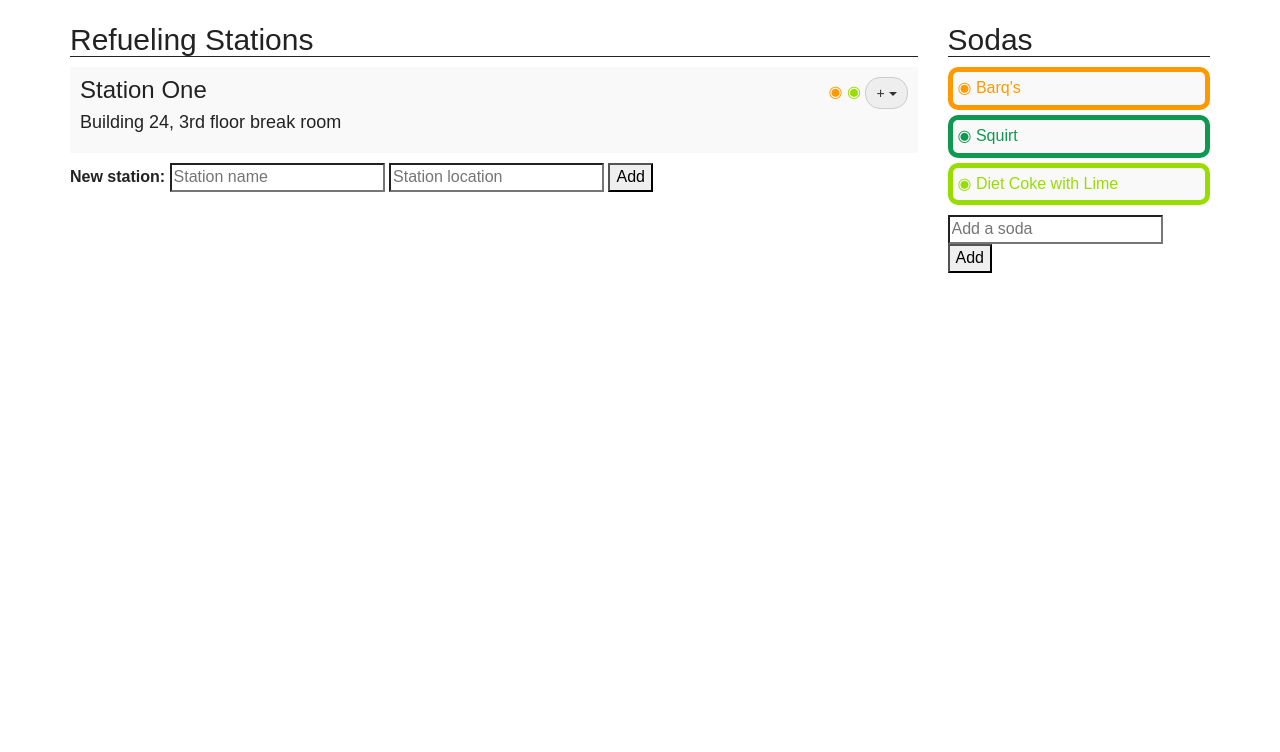
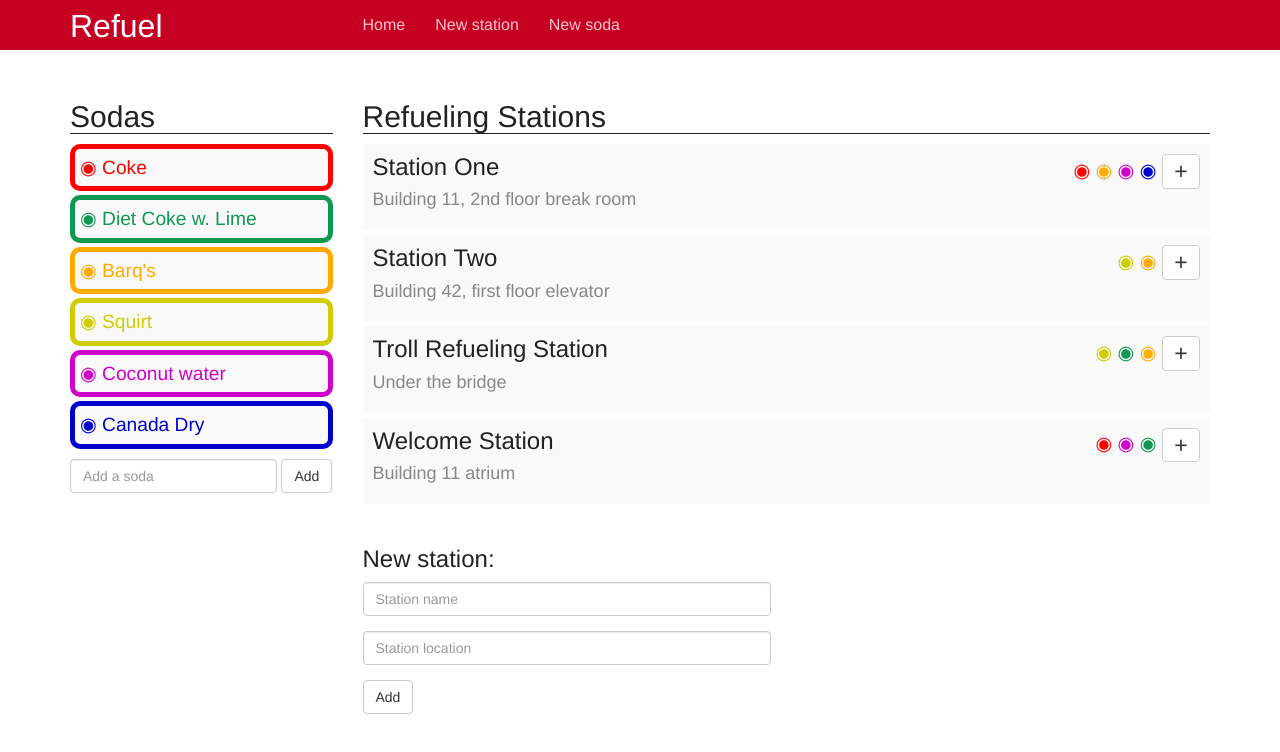
Before and after one commit to aldeka/sodatracker, a plain HTML site: page index.html in a window 1280 px wide. Drawn offline with Linux system fonts and the light colour scheme.

Commit message:
filtering, prettier

```diff
--- a/index.html
+++ b/index.html
@@ -12,28 +12,55 @@
 <script src="soda.js" type="text/javascript"></script>
 </head>
 <body>
-    <div class="container">
-        <br>
+    <div class="navbar">
+        <div class="container">
+            <div class="row">
+                <div class="col-md-3">
+                    <div class="title">Refuel</div>
+                </div>
+                <div class="">
+                    <ul class="nav navbar-nav">
+                        <li><a href="#">Home</a></li>
+                        <li><a href="#stationmaker">New station</a></li>
+                        <li><a href="#sodamaker">New soda</a></li>
+                    </ul>
+                </div>
+            </div>
+        </div>
+    </div>
+    <div class="container main-container">
         <div class="row">
-            <div id="stations" class="col-lg-9">
+            <div id="sodas" class="col-md-3 col-sm-6">
+                <h2>Sodas</h2>
+                <ul class="soda-list">
+                </ul>
+                <form id="sodamaker" class="form-inline" role="form">
+                    <div class='form-group'>
+                        <label class="sr-only" for="name">Soda name</label>
+                        <input name="name" type="text" placeholder="Add a soda" class="form-control">
+                    </div>
+                    <button type="submit" class="btn btn-default">Add</button>
+                </form>
+            </div>
+            <div class="col-sm-12 visible-sm clearfix"></div>
+            <div id="stations" class="col-md-9 col-sm-12">
                 <h2>Refueling Stations</h2>
                 <ul class="station-list">
                 </ul>
-                <form id="stationmaker">
-                    <label>New station:</label>
-                    <input name="name" type="text" placeholder="Station name">
-                    <input name="loc" type="text" placeholder="Station location">
-                    <input type="submit" value="Add">
+                <div class="row">
+                <form id="stationmaker" class="col-lg-6">
+                    <h3>New station:</h3>
+                    <div class='form-group'>
+                        <label class="sr-only" for="name">Station name</label>
+                        <input name="name" type="text" placeholder="Station name" class="form-control">
+                    </div>
+                    <div class='form-group'>
+                         <label class="sr-only" for="loc">Station location</label>
+                        <input name="loc" type="text" placeholder="Station location" class="form-control">
+                    </div>
+                    <button type="submit" class="btn btn-default">Add</button>
                 </form>
-            </div>
-            <div id="sodas" class="col-lg-3">
-                <h2>Sodas</h2>
-                <ul class="soda-list">
-                </ul>
-                <form id="sodamaker">
-                    <input name="name" type="text" placeholder="Add a soda">
-                    <input type="submit" value="Add">
-                </form>
+                </div>
             </div>
         </div>
     </div>
@@ -44,10 +71,8 @@
                 <div class="the-sodas">
                 </div>
                 <div class="btn-group adder-group {{if noButton}}no-button{{/if}}">
-                    <button type="button" class="btn btn-default dropdown-toggle adder" data-toggle="dropdown">
-                        + <span class="caret"></span>
-                    </button>
-                    <ul class="dropdown-menu" role="menu">
+                    <button type="button" class="btn btn-default dropdown-toggle adder" data-toggle="dropdown">&nbsp;+&nbsp;</button>
+                    <ul class="dropdown-menu pull-right" role="menu">
                     </ul>
                 </div>
             </ul>
@@ -70,9 +95,10 @@
             </li>
         {{/each}}
     </script>
+
     <script type="text/html" id="soda-template" type="text/x-jquery-tmpl">
         <li>
-            <div style="border-color: ${color}; color: ${color };">&#9673; ${name}</div>
+            <div data-attribute="soda-${id}" style="border-color: ${color}; color: ${color };">&#9673; ${name}</div>
         </li>
     </script>
 </body>
--- a/soda.js
+++ b/soda.js
@@ -1,37 +1,74 @@
-$(document).ready(function(){
+$(document).ready(function() {
+    var i, j, k;
+    var filters = [];
+
+    /* data */
     var sodas = [
         {
             id: 1,
-            name: "Barq's",
-            color: "#ff9900"
+            name: "Coke",
+            color: "red"
         },
         {
             id: 2,
-            name: "Squirt",
+            name: "Diet Coke w. Lime",
             color: "#0f9950"
         },
         {
             id: 3,
-            name: "Diet Coke with Lime",
-            color: "#99dd00"
+            name: "Barq's",
+            color: "#ffaa00"
+        },
+        {
+            id: 4,
+            name: "Squirt",
+            color: "#cfcc00"
+        },
+        {
+            id: 5,
+            name: "Coconut water",
+            color: "#d000cc"
+        },
+        {
+            id: 6,
+            name: "Canada Dry",
+            color: "#0000cc"
         }
     ];
     var stations = [
         {
             id: 1,
             name: "Station One",
-            loc: "Building 24, 3rd floor break room",
-            sodas: [sodas[0], sodas[2]],
+            loc: "Building 11, 2nd floor break room",
+            sodas: [sodas[0], sodas[2], sodas[4], sodas[5]]
+        },
+        {
+            id: 2,
+            name: "Station Two",
+            loc: "Building 42, first floor elevator",
+            sodas: [sodas[3], sodas[2]]
+        },
+        {
+            id: 3,
+            name: "Troll Refueling Station",
+            loc: "Under the bridge",
+            sodas: [sodas[3], sodas[1], sodas[2]]
+        },
+        {
+            id: 4,
+            name: "Welcome Station",
+            loc: "Building 11 atrium",
+            sodas: [sodas[0], sodas[4], sodas[1]]
         }
     ];
 
     /* For a given station, returns list of sodas the station doesn't already have */
-    var processedSodas = function(station){
+    var processedSodas = function(station) {
         var processed = [];
-        for(i=0; i<sodas.length; i++) {
-            var temp = sodas[i];
-            for(j=0; j<station.sodas.length; j++) {
-                if (sodas[i] === station.sodas[j]){
+        for(j=0; j<sodas.length; j++) {
+            var temp = sodas[j];
+            for(k=0; k<station.sodas.length; k++) {
+                if (sodas[j] === station.sodas[k]){
                     temp = undefined;
                 }
             }
@@ -42,23 +79,23 @@
         return processed;
     };
 
-    var initializeStation = function(station){
-        var id = station.id.toString();
-        var remainingSodas = processedSodas(station);
+    var initializeStation = function(station) {
+        var stationID = station.id.toString();
         // make base station template
         $('#station-template').tmpl(station).appendTo('.station-list');
         // fill in sodas the station has
         $('#the-sodas-template').tmpl(
             {'sodas': station.sodas}
-            ).appendTo('#station-' + id + ' .the-sodas:first-child');
+            ).appendTo('#station-' + stationID + ' .the-sodas:first-child');
         // fill in dropdown menu with the sodas the station doesn't have
         $('#soda-dropdown-template').tmpl(
             {
-                'sodas': remainingSodas
+                'sodas': processedSodas(station)
             }
-            ).appendTo('#station-'+ id +' .dropdown-menu');
+            ).appendTo('#station-'+ stationID +' .dropdown-menu');
     };
 
+    var initApp = function() {
         // initialize soda list
         for (i=0; i<sodas.length; i++) {
             $('#soda-template').tmpl(sodas[i]).appendTo('.soda-list');
@@ -68,30 +105,24 @@
         for (i=0; i<stations.length; i++) {
             initializeStation(stations[i]);
         }
+    }
 
-    $('body').on('click', '.station .dropdown-menu a', function(e){
+    /* Handler for menu for adding new sodas to stations */
+    $('body').on('click', '.station .dropdown-menu a', function(e) {
         e.preventDefault();
-        console.log('clicked');
         var soda, station, remainingSodas;
         var sodaID = $(this).attr('data-attribute').slice(5);
         var stationID = $($(this).parents('.station')[0]).attr('id').slice(8);
-        console.log(sodaID);
-        console.log(stationID);
         for (i=0; i<sodas.length; i++){
             if (sodas[i].id === parseInt(sodaID,10)){
                 soda = sodas[i];
                 break;
             }
         }
-        console.log(soda);
         if (soda){
-            console.log(stations.length);
             for (i=0; i<stations.length; i++) {
-                console.log(stations[i]);
-                console.log(parseInt(stationID,10));
                 if (stations[i].id === parseInt(stationID,10)) {
                     station = stations[i];
-                    console.log(station);
                     // add to station's sodas
                     station.sodas.push(soda);
                     $('#station-' + stationID + ' .the-sodas').empty();
@@ -113,7 +144,53 @@
         }
     });
 
-    $('body').on('submit', '#sodamaker', function(e){
+    /* Filtering stations by soda offered */
+    $('body').on('click', '#sodas ul div', function(e) {
+        var sodaID, acceptable_stations;
+        // toggle soda style
+        $(this).toggleClass('active');
+        sodaID = $(this).attr('data-attribute').slice(5);
+        // toggling filter
+        // check if filter already exists, and if so, remove it
+        for (i=0; i<filters.length; i++) {
+            if (filters[i] === parseInt(sodaID,10)) {
+                filters.splice(i, 1);
+                sodaID = '';
+                break;
+            }
+        }
+        // add new filter, if it exists
+        if (sodaID) {
+            filters.push(parseInt(sodaID,10));
+        }
+        // remove class filtered from all matching stations
+        // add class filtered to any station we want filtered out
+        if (filters.length === 0) {
+            $('.station').removeClass('filtered');
+        } else {
+            // populate list of visible stations' IDs
+            acceptable_stations = [];
+            for (i=0; i<stations.length; i++) {
+                var station = stations[i];
+                for (j=0; j<filters.length; j++) {
+                    for (k=0; k<station.sodas.length; k++) {
+                        if (station.sodas[k].id === filters[j]) {
+                            acceptable_stations.push(station.id);
+                        }
+                    }
+                }
+            }
+            // we filter everything...
+            $('.station').addClass('filtered');
+            // then remove the class selectively
+            for (i=0; i<acceptable_stations.length; i++) {
+                $('#station-' + acceptable_stations[i].toString()).removeClass('filtered');
+            }
+        }
+    });
+
+    /* Creating a new soda */
+    $('body').on('submit', '#sodamaker', function(e) {
         e.preventDefault();
         var newSoda;
         var sodaName = $(this).find('[name="name"]').val();
@@ -139,7 +216,8 @@
         }
     });
 
-    $('body').on('submit', '#stationmaker', function(e){
+    /* Creating a new station */
+    $('body').on('submit', '#stationmaker', function(e) {
         e.preventDefault();
         var stationName, stationLoc;
         stationName = $(this).find('[name="name"]').val();
@@ -157,6 +235,39 @@
             $(this).find('[name="loc"]').val('');
         }
     });
+
+    initApp();
+
+    /* Generates random hex color within some brightness constraints*/
+    var generateColor = function() {
+        var color1, color2, color3, result;
+        var minBrightness = 300;
+        var maxBrightness = 550;
+
+        color1 = getRandomInt(0,255);
+        color2 = getRandomInt(0,255);
+        // calculate appropriate third color value
+        if (color1 + color2 < 400) {
+            color3 = getRandomInt(minBrightness - (color1 + color2), 255);
+        } else {
+            color3 = getRandomInt(0, Math.max(maxBrightness - (color1 + color2), 255));
+        }
+        // Convert color integers to hex strings
+        // and put them in an array
+        colors = [color1.toString(16), color2.toString(16), color3.toString(16)];
+        colors = shuffle(colors);
+        result = '';
+        for (i=0; i<colors.length; i++) {
+            var color = colors[i];
+            if (color.length == 1) {
+                color = "0" + color;
+            }
+            result += color;
+        }
+        return "#" + result;
+    };
+
+    /* Helper functions */
 
     var getRandomInt = function(min, max) {
         return Math.floor(Math.random() * (max - min + 1)) + min;
@@ -180,32 +291,4 @@
 
       return array;
     };
-
-    var generateColor = function() {
-        var color1, color2, color3, result;
-        var minBrightness = 400;
-        var maxBrightness = 600;
-
-        color1 = getRandomInt(0,255);
-        color2 = getRandomInt(0,255);
-        // calculate appropriate third color value
-        if (color1 + color2 < 400) {
-            color3 = getRandomInt(minBrightness - (color1 + color2), 255);
-        } else {
-            color3 = getRandomInt(0, Math.max(maxBrightness - (color1 + color2), 255));
-        }
-        // Convert color integers to hex strings
-        // and put them in an array
-        colors = [color1.toString(16), color2.toString(16), color3.toString(16)];
-        colors = shuffle(colors);
-        result = '';
-        for (i=0; i<colors.length; i++) {
-            var color = colors[i];
-            if (color.length == 1) {
-                color = "0" + color;
-            }
-            result += color;
-        }
-        return "#" + result;
-    };
 });
--- a/style.less
+++ b/style.less
@@ -1,21 +1,59 @@
 @textcolor: #222;
+@rackerred: #c50022;
 
 body {
     font-size: 12pt;
 }
 
 body, h1, h2, h3, h4, h5 {
-    font-family: 'Merriweather Sans', sans-serif;
+    font-family: 'Source Sans Pro', 'Merriweather Sans', 'Helvetica Neue', Helvetica, sans-serif;
     color: @textcolor;
 }
 
 h2 {
-    margin-top: 0;
+    margin-top: 1em;
     border-bottom: 1pt solid @textcolor;
 }
 
-.clearer {
-    clear: both;
+h3, h4 {
+    margin-top: 0;
+}
+
+h4 {
+    margin: 0;
+    color: lighten(@textcolor, 40%);
+}
+
+.navbar {
+    background: @rackerred;
+    border-radius: 0;
+    border-top: darken(@rackerred, 10%);
+    border-bottom: darken(@rackerred, 20%);
+    border-right: none;
+    border-left: none;
+
+    .title {
+        margin-top: 4px;
+        font-size: 2em;
+        text-decoration: none;
+        color: white;
+    }
+}
+
+.navbar-nav > li > a {
+    color: lighten(@rackerred, 50%);
+    &:hover {
+        background-color: darken(@rackerred, 10%);
+        color: white;
+    }
+}
+
+.main-container {
+    padding-bottom: 2em;
+}
+
+#stationmaker {
+    margin-top: 2em;
 }
 
 #stations {
@@ -28,18 +66,11 @@
             margin-bottom: 5px;
         }
     }
-
-    h3, h4 {
-        margin-top: 0;
-    }
-
-    h4 {
-        margin: 0;
-    }
-
     .station-sodas {
         list-style-type: none;
         float: right;
+        font-size: 1.2em;
+
         .the-sodas {
             display: inline;
         }
@@ -48,10 +79,14 @@
             display: inline;
             margin-left: 0;
             margin-right: 0;
+            span {
+                cursor: help;
+            }
         }
         .adder-group {
-            &.no-button {
-                display: none;
+            button {
+                font-size: 1.2em;
+                padding: 0 5px;
             }
             ul {
                 padding-top: 5px;
@@ -64,14 +99,10 @@
                 margin: 0;
             }
         }
-        .adder {
-            padding: 5px 10px;
-            border-radius: 15px;
-            background: #eee;
-            &:hover {
-                background: #e0e0e0;
-            }
-        }
+    }
+
+    .filtered {
+        display: none;
     }
 }
 
@@ -79,16 +110,31 @@
     ul {
         list-style-type: none;
         padding: 0;
+        font-size: 1.2em;
         li div {
             background: #f9f9f9;
             padding: 5px;
-            margin-bottom: 5px;
+            margin-bottom: 4px;
             border-radius: 10px;
             border: 4pt solid #eee;
+            cursor: pointer;
 
             &:hover {
                 background: white;
             }
+            &.active {
+                background: #ffff66;
+                box-shadow: 0 1px 4px 1px rgba(0,0,0,.2);
+            }
         }
     }
+    form input {
+        /*font-size: 1.2em;*/
+    }
 }
+
+@media (max-width: 767px) {
+    .navbar ul li {
+        margin-left: 1em;
+    }
+}
```
Lines whose indentation alone changed are shown as unchanged.
